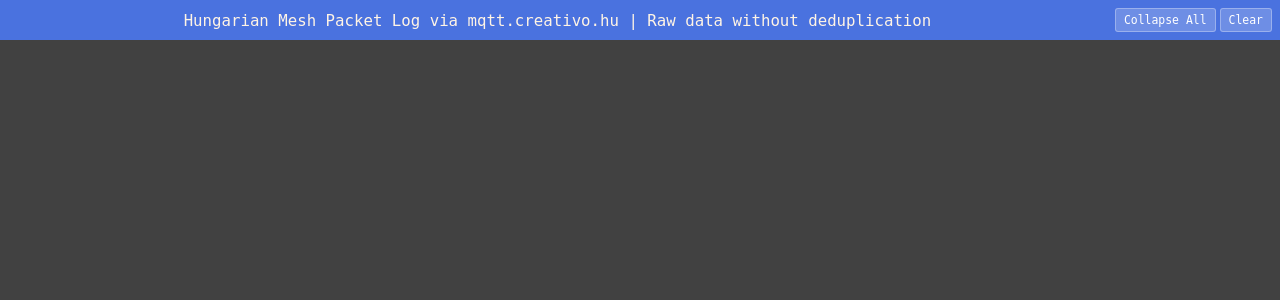
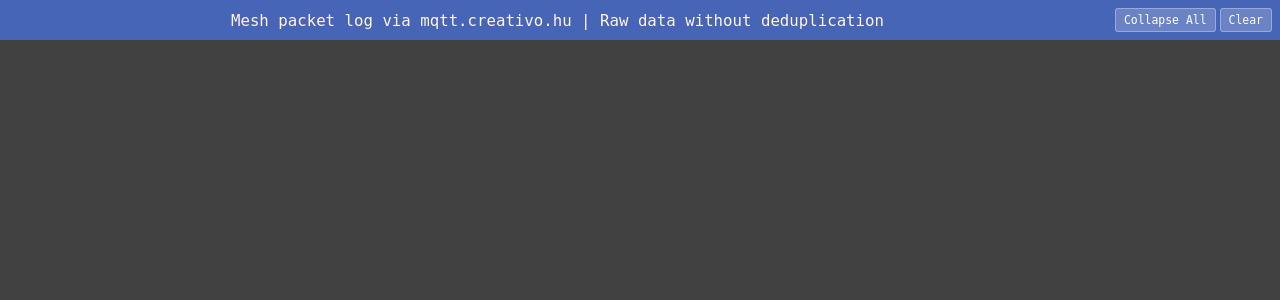
Before and after one commit to bpetrikovics/meshwatcher, a Flask app: page /rawlog in a window 1280 px wide. Shown: the top 300 px of the page. Run offline with Flask 3, Linux system fonts and the light colour scheme.

Commit message:
Header color

```diff
--- a/templates/log.html
+++ b/templates/log.html
@@ -1,7 +1,7 @@
 <!DOCTYPE html>
 <html>
 <head>
-    <title>Hungarian Mesh - Raw packet log</title>
+    <title>Mesh Packet Log | Hungary</title>
     <meta charset="utf-8" />
     <meta name="viewport" content="width=device-width, initial-scale=1.0">
     <link rel="shortcut icon" href="/static/favicon.ico">
@@ -26,7 +26,7 @@
             overflow: hidden;
         }
         #header {
-            background: rgb(74, 114, 223);
+            background: rgba(74, 114, 223, 0.75);
             color: rgb(255, 244, 229);
             text-align: center;
             font-size: 1.1em;
@@ -208,7 +208,7 @@
 <body>
     <!-- HTML structure unchanged -->
     <div id="header">
-        <div class="header-title">Hungarian Mesh Packet Log via {{ settings.mqtt_server }} | Raw data without deduplication</div>
+        <div class="header-title">Mesh packet log via {{ settings.mqtt_server }} | Raw data without deduplication</div>
         <div class="header-buttons">
             <button class="header-btn" id="collapse-all">Collapse All</button>
             <button class="header-btn" id="clear-all">Clear</button>
```
